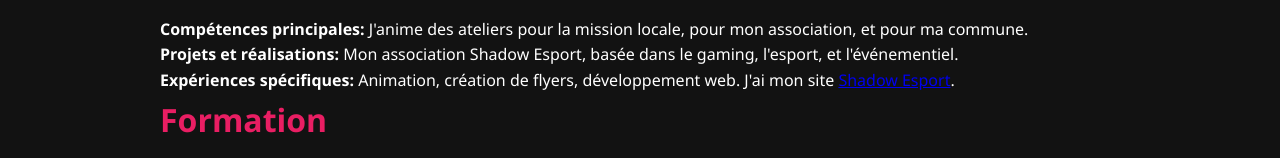
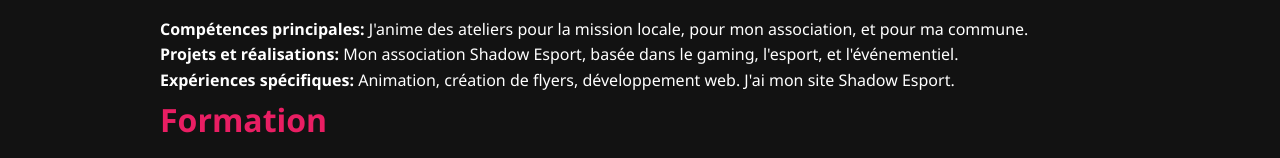
Before and after one commit to RushOnX/enzo.github.io, a plain HTML site: page About.html in a window 1280 px wide. Shown: the part 412-570 px from the top of the page. Drawn offline with nearby package versions, Linux system fonts and the light colour scheme.

Commit message:
Update About.html

```diff
--- a/About.html
+++ b/About.html
@@ -41,7 +41,7 @@
             <h2>Compétences et expériences</h2>
             <p><strong>Compétences principales:</strong> J'anime des ateliers pour la mission locale, pour mon association, et pour ma commune.</p>
             <p><strong>Projets et réalisations:</strong> Mon association Shadow Esport, basée dans le gaming, l'esport, et l'événementiel.</p>
-            <p><strong>Expériences spécifiques:</strong> Animation, création de flyers, développement web. J'ai mon site <a href="https://www.shadowesport.fr" target="_blank">Shadow Esport</a>.</p>
+            <p><strong>Expériences spécifiques:</strong> Animation, création de flyers, développement web. J'ai mon site Shadow Esport.</p>
             <h2>Formation</h2>
             <p><strong>Parcours académique:</strong> J'ai été jusqu'au lycée Rotschild à Saint Maximin en mécanique automobile.</p>
             <h2>Intérêts et hobbies</h2>
```
